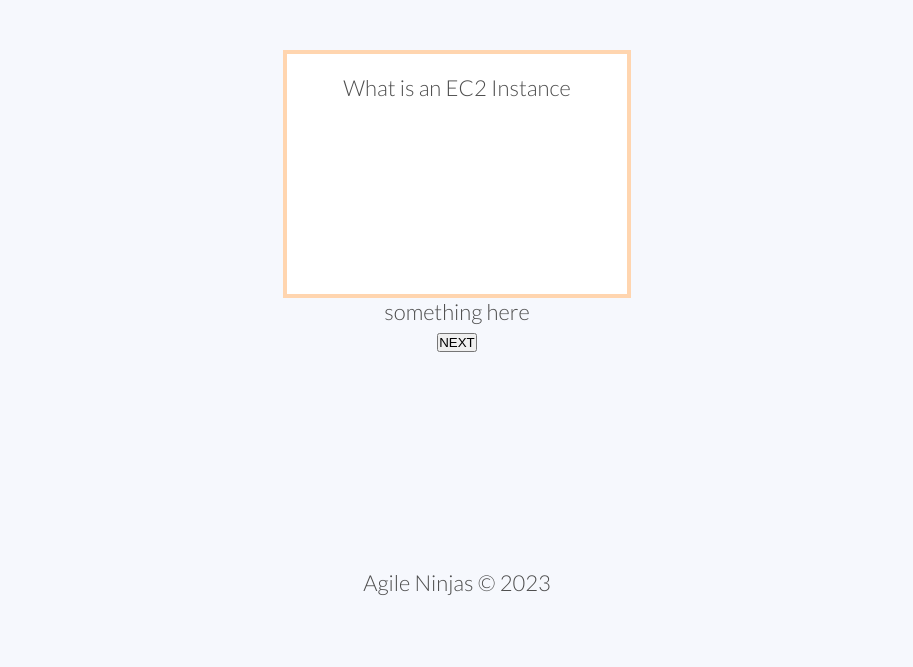
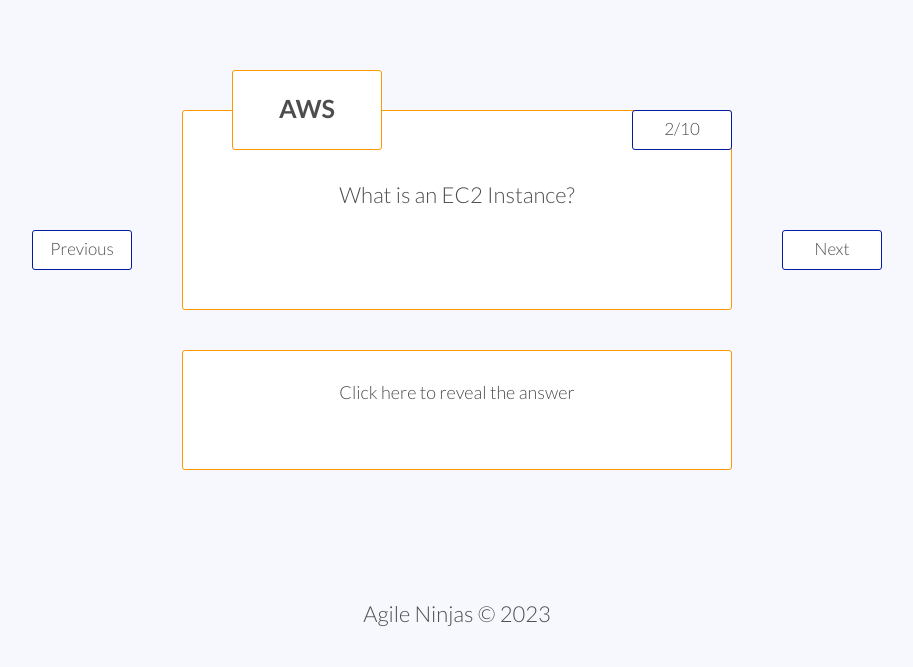
Before and after one commit to WeraGitHub/AgileNinjasProject, a Flask app: page /question/1/1 in a window 1280 px wide. Shown: the part 164-831 px from the top of the page, without its empty margins (183-1096 px from the left). Before the commit the page ends 759 px from the top, so only its background shows below. Run offline with Flask 3, Linux system fonts and the light colour scheme.

Commit message:
Style question card page

```diff
--- a/application/static/styles.css
+++ b/application/static/styles.css
@@ -60,6 +60,7 @@
 }
 
 .welcome-container .category-button {
+    display: inline-block;
     background-color: white;
     width: 110px;
     margin: 10px;
@@ -68,6 +69,9 @@
     border-radius: 5px;
     font-size: 18px;
     cursor: pointer;
+    text-decoration: none;
+    color: #4D4D4D;
+    font-weight: bold;
 }
 
 #aws-button {
@@ -78,7 +82,6 @@
 }
 #python-button {
     border: 1px solid #FFD43B;
-    /*border: 1px solid #306998;*/
 }
 #cyber-button {
     border: 1px solid #ff5900;
@@ -87,11 +90,66 @@
 
 /*    Question Card page styles    */
 
+.question-page-grid-container {
+    margin-top: 20px;
+    display: grid;
+    grid-template-columns: 1fr repeat(17, 50px) 1fr;
+    grid-template-rows: repeat(11, 40px);
+}
+.previous-button {
+    grid-column: 2 / span 2;
+    grid-row: 5 /span 1;
+}
 .question-card-container {
-    height: 200px;
-    width: 300px;
+    grid-column: 5 / span 11;
+    grid-row: 2 /span 5;
+    padding-top: 70px;
+    padding-bottom: 15px;
+}
+.category {
+    grid-column: 6 / span 3;
+    grid-row: 1 / span 2;
+    line-height: 75px;
+    font-size: 25px;
+    font-weight: bold;
+}
+.question-counter {
+    grid-column: 14 / span 2;
+    grid-row: 2 / span 1;
+}
+.next-button {
+    grid-column: 17 / span 2;
+    grid-row: 5 /span 1;
+}
+.answer-card-container {
+    grid-column: 5 / span 11;
+    grid-row: 8 /span 3;
+    cursor: pointer;
+    padding: 30px;
+    font-size: 18px;
+}
+
+.question-counter, .previous-button, .next-button {
     background-color: white;
-    border: 4px solid #FFD5AF;
-    margin: 0 auto;
-    padding: 20px;
+    border: 1px solid #011ba1;
+    line-height: 35px;
+    font-size: 17px;
+    border-radius: 3px;
 }
+
+.previous-button, .next-button {
+    cursor: pointer;
+}
+
+.question-card-container, .answer-card-container, .category {
+    background-color: white;
+    border-radius: 3px;
+}
+
+.orange-border {
+    border: 1px solid #FF9900;
+}
+
+#answer {
+    display: none;
+}
--- a/application/templates/question.html
+++ b/application/templates/question.html
@@ -1,15 +1,43 @@
 {% extends "base.html" %}
 {% block content %}
 
+<div class="question-page-grid-container">
 
-    <div class="question-card-container">
-        <div class="question">What is an EC2 Instance</div>
+    <a class="previous-button">Previous</a>
+
+    <div class="question-card-container orange-border">
+        <div class="question">What is an EC2 Instance?</div>
     </div>
 
-    <div class="answer-card-container">
-        <div class="answer">something here</div>
+    <div class="category orange-border">AWS</div>
+
+    <div class="question-counter">2/10</div>
+
+    <a class="next-button">Next</a>
+
+    <div class="answer-card-container orange-border" onclick="toggleAnswer()">
+        <div id="instruction">Click here to reveal the answer</div>
+        <div id="answer">An EC2 (Elastic Compute Cloud) instance is a virtual server in the cloud that you can use to run applications, services, and more.</div>
     </div>
 
-    <button>NEXT</button>
+</div>
+
+
+<!-- below is a JavaScript for the answer reveal-->
+<script>
+    function toggleAnswer() {
+        const instruction = document.getElementById("instruction");
+        const answer = document.getElementById("answer");
+
+        if (instruction.style.display === "block" || instruction.style.display === "") {
+            instruction.style.display = "none";
+            answer.style.display = "block";
+        } else {
+            instruction.style.display = "block";
+            answer.style.display = "none";
+        }
+    }
+</script>
+
 
 {% endblock %}
```
